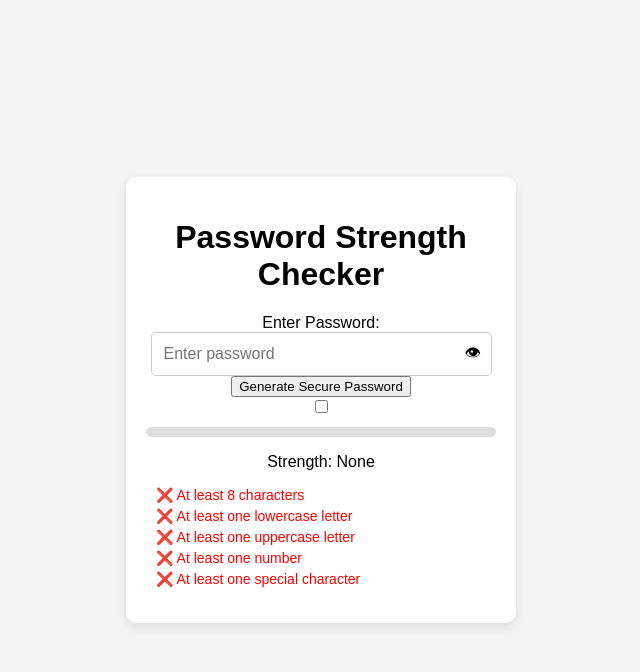
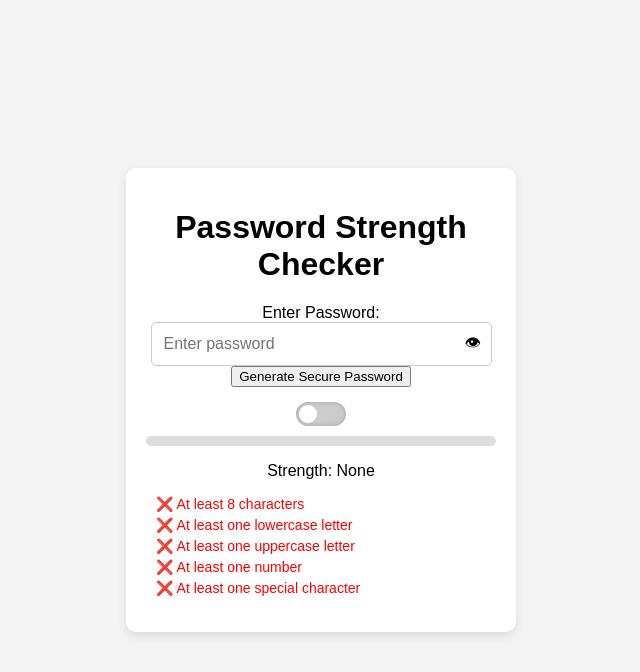
Before and after one commit to Cyber-Security-Tech/password-strength-checker, a Flask app: page / in a window 1280 px wide. Shown: the top 672 px of the page, without its empty margins (319-959 px from the left). Run offline with Flask 3, Linux system fonts and the light colour scheme.

Commit message:
Final fixes: Dark mode toggle, restored strength bar animation, aligned requirements, and fixed eye icon cursor

```diff
--- a/static/scripts.js
+++ b/static/scripts.js
@@ -4,16 +4,16 @@ document.addEventListener("DOMContentLoaded", () => {
     const strengthBar = document.getElementById("strength-bar");
     const togglePassword = document.getElementById("toggle-password");
     const generatePasswordBtn = document.getElementById("generate-password");
-    const darkModeCheckbox = document.getElementById("dark-mode-checkbox");
+    const darkModeToggle = document.getElementById("dark-mode-toggle");
     const body = document.body;
 
     // Load Dark Mode Preference
     if (localStorage.getItem("darkMode") === "enabled") {
         body.classList.add("dark-mode");
-        darkModeCheckbox.checked = true;
+        darkModeToggle.checked = true;
     }
 
-    darkModeCheckbox.addEventListener("change", () => {
+    darkModeToggle.addEventListener("change", () => {
         body.classList.toggle("dark-mode");
 
         if (body.classList.contains("dark-mode")) {
@@ -51,10 +51,10 @@ document.addEventListener("DOMContentLoaded", () => {
         updateRequirement(requirements.special, /[!@#$%^&*\-_+=?]/.test(password), "At least one special character");
 
         score = Object.values(requirements).filter(el => el.classList.contains("valid")).length;
-        updateStrength(score, password);
+        updateStrength(score);
     };
 
-    const updateStrength = (score, password) => {
+    const updateStrength = (score) => {
         let strength;
         strengthBar.classList.remove("weak", "medium", "strong");
 
@@ -79,7 +79,7 @@ document.addEventListener("DOMContentLoaded", () => {
         const lower = "abcdefghijklmnopqrstuvwxyz";
         const upper = "ABCDEFGHIJKLMNOPQRSTUVWXYZ";
         const numbers = "0123456789";
-        const specials = "!@#$%^&*\-_+=?"; // Only commonly allowed special characters
+        const specials = "!@#$%^&*\-_+=?";
 
         let passwordArray = [];
         passwordArray.push(lower[Math.floor(Math.random() * lower.length)]);
@@ -92,7 +92,6 @@ document.addEventListener("DOMContentLoaded", () => {
             passwordArray.push(allChars[Math.floor(Math.random() * allChars.length)]);
         }
 
-        // Shuffle password array to randomize character positions
         for (let i = passwordArray.length - 1; i > 0; i--) {
             const j = Math.floor(Math.random() * (i + 1));
             [passwordArray[i], passwordArray[j]] = [passwordArray[j], passwordArray[i]];
--- a/static/styles.css
+++ b/static/styles.css
@@ -66,30 +66,61 @@ input {
     border: 1px solid #888;
 }
 
-/* Adjusting Password Requirements Alignment */
-#password-requirements {
-    list-style: none;
-    padding: 0;
-    text-align: left;
+/* Dark Mode Toggle Switch */
+.dark-mode-toggle {
+    display: flex;
+    align-items: center;
+    justify-content: center;
     margin-top: 15px;
-    margin-left: 10px;
 }
 
-#password-requirements li {
-    font-size: 14px;
-    margin: 5px 0;
-    color: red;
-    transition: opacity 0.3s ease-in-out, transform 0.3s ease-in-out;
+.toggle-switch {
+    position: relative;
+    width: 50px;
+    height: 24px;
+    display: inline-block;
 }
 
-#password-requirements li.valid {
-    opacity: 1;
-    font-weight: bold;
-    color: green;
-    transform: translateX(10px);
+.toggle-switch input {
+    opacity: 0;
+    width: 0;
+    height: 0;
 }
 
-/* Password Strength Bar - Single Color Per Strength Level */
+.slider {
+    position: absolute;
+    cursor: pointer;
+    top: 0;
+    left: 0;
+    right: 0;
+    bottom: 0;
+    background-color: #ccc;
+    transition: 0.4s;
+    border-radius: 24px;
+    box-shadow: inset 0 0 5px rgba(0, 0, 0, 0.2);
+}
+
+.slider:before {
+    position: absolute;
+    content: "";
+    height: 18px;
+    width: 18px;
+    left: 3px;
+    bottom: 3px;
+    background-color: white;
+    transition: 0.4s;
+    border-radius: 50%;
+}
+
+input:checked + .slider {
+    background-color: #007BFF;
+}
+
+input:checked + .slider:before {
+    transform: translateX(26px);
+}
+
+/* Password Strength Bar - Smooth Animation */
 #password-strength-bar {
     width: 100%;
     height: 10px;
@@ -118,11 +149,34 @@ input {
     background-color: green;
 }
 
-/* Fix Eye Icon Cursor */
+/* Align Password Requirements to the Left */
+#password-requirements {
+    list-style: none;
+    padding: 0;
+    text-align: left;
+    margin-top: 15px;
+    margin-left: 10px;
+}
+
+#password-requirements li {
+    font-size: 14px;
+    margin: 5px 0;
+    color: red;
+    transition: opacity 0.3s ease-in-out, transform 0.3s ease-in-out;
+}
+
+#password-requirements li.valid {
+    opacity: 1;
+    font-weight: bold;
+    color: green;
+    transform: translateX(10px);
+}
+
+/* Fix Cursor for Eye Icon */
 .eye-icon {
     position: absolute;
     right: 15px;
     top: 50%;
     transform: translateY(-50%);
-    cursor: pointer; /* Ensures it's clickable with a pointer cursor */
+    cursor: pointer;
 }
--- a/templates/index.html
+++ b/templates/index.html
@@ -19,11 +19,13 @@
             </div>
             <button type="button" id="generate-password">Generate Secure Password</button>
 
-            <!-- Toggle Switch for Dark Mode -->
-            <label class="toggle-switch">
-                <input type="checkbox" id="dark-mode-checkbox">
-                <span class="slider"></span>
-            </label>
+            <!-- Dark Mode Toggle Switch -->
+            <div class="dark-mode-toggle">
+                <label class="toggle-switch">
+                    <input type="checkbox" id="dark-mode-toggle">
+                    <span class="slider"></span>
+                </label>
+            </div>
         </form>
 
         <div id="password-strength-bar">
```
